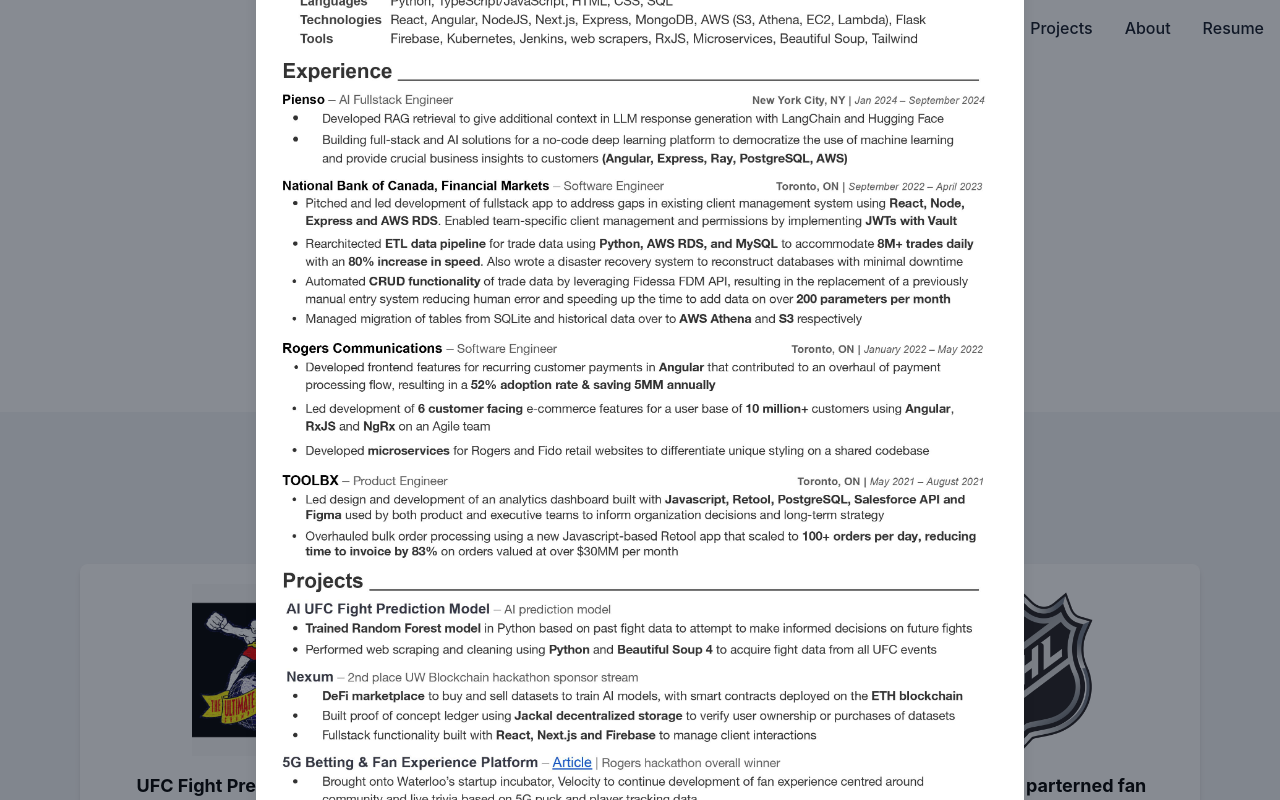
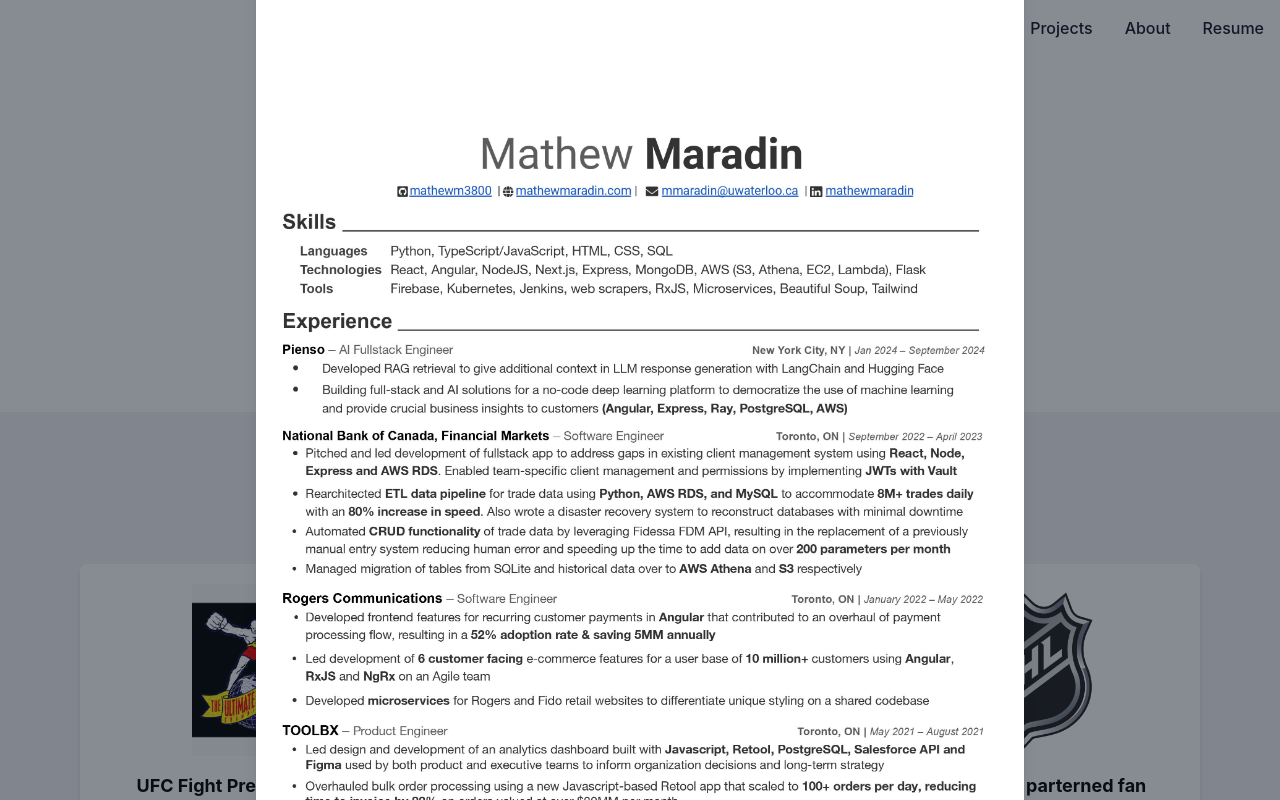
Before and after one commit to Mathew-Maradin/portfolio, a React (Create React App) app: page / in a window 1280 px wide. Both pictures are taken after a click on the button "Resume". Shown: the top 800 px of the page. Built offline with nearby package versions, Linux system fonts and the light colour scheme.

Commit message:
moving resume

```diff
--- a/src/components/header/Header.js
+++ b/src/components/header/Header.js
@@ -27,8 +27,8 @@
       {showModal && (
         <div className="fixed inset-0 z-50 flex items-center justify-center overflow-x-hidden overflow-y-auto outline-none focus:outline-none">
           <div className="fixed inset-0 bg-gray-900 opacity-50"></div>
-          <div className="relative w-auto max-w-3xl mx-auto my-6 bg-white rounded-lg shadow-lg">
-            <img src={resume} alt="Resume" className="w-full" />
+          <div className="relative w-auto max-w-3xl mx-auto mt-500px bg-white rounded-lg shadow-lg">
+            <img src={resume} alt="Resume" style={{marginTop: "500px"}} className="w-75 h-75" />
             <button
               onClick={() => setShowModal(false)}
               className="absolute top-0 right-0 m-4 text-gray-700 hover:text-gray-900"
```
